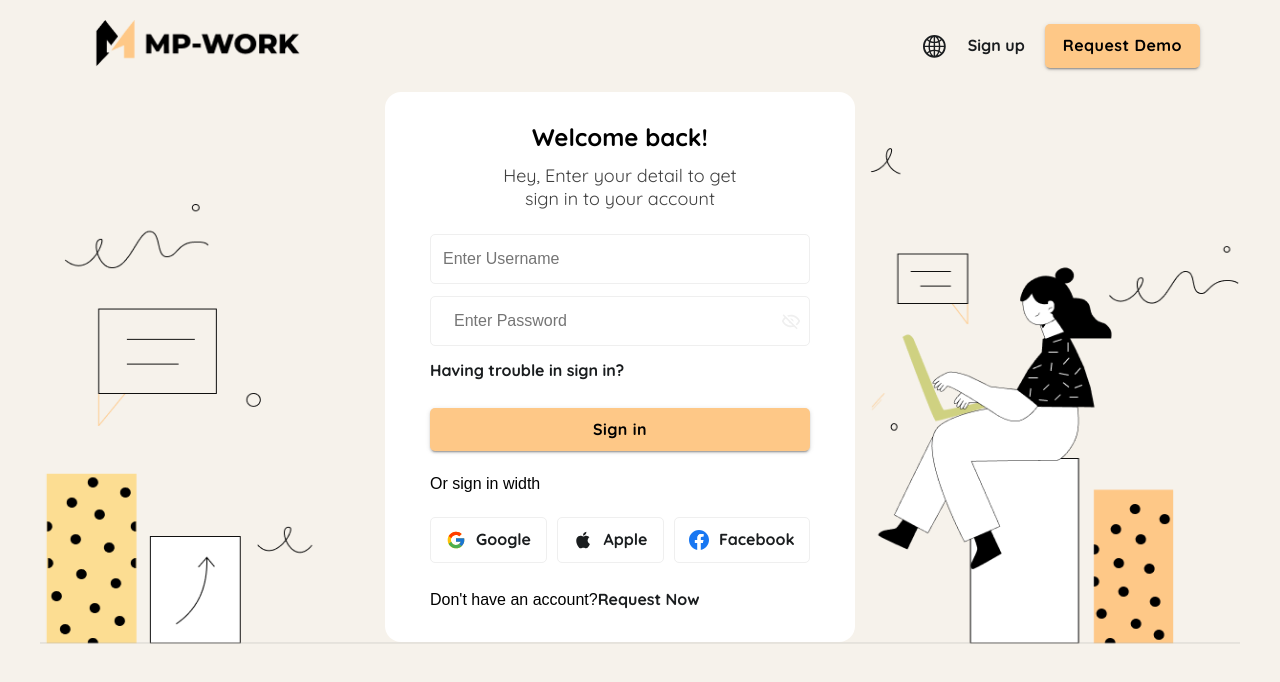
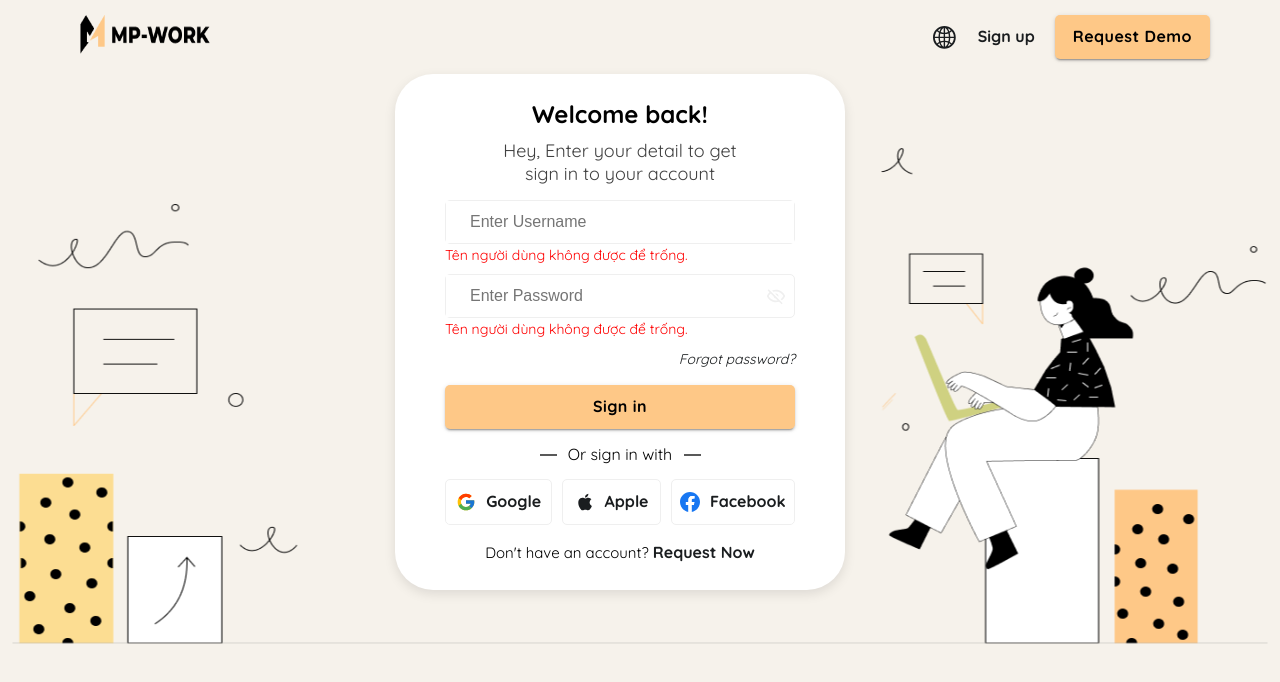
Before and after one commit to LeGiau11/mp-work, a Next.js app: page /Login in a window 1280 px wide. Shown: the top 682 px of the page. Built offline with nearby package versions, Linux system fonts and the light colour scheme.

Commit message:
continue to do login page

```diff
--- a/src/components/Input/input.module.scss
+++ b/src/components/Input/input.module.scss
@@ -5,6 +5,7 @@ $font-size: variable.$font-size;
 $border-color: variable.$border-color;
 $border-color-hover: variable.$primary-color-first;
 $border-color-focus: variable.$primary-color-first-disabled;
+$padding: variable.$padding;
 
 .inputPrefix {
   position: relative;
@@ -29,7 +30,7 @@ $border-color-focus: variable.$primary-color-first-disabled;
   input {
     border: none;
     outline: none;
-    padding: $border-radius * 3 0;
+    padding: $padding + 3 $padding + 15;
 
     font-size: $font-size;
 
--- a/src/components/InputPassword/input-password.module.scss
+++ b/src/components/InputPassword/input-password.module.scss
@@ -6,6 +6,7 @@ $txt-color: variable.$primary-color-second;
 $border-color: variable.$border-color;
 $border-color-hover: variable.$primary-color-first;
 $border-color-focus: variable.$primary-color-first-disabled;
+$padding: variable.$padding;
 
 .container {
   display: inline-flex;
@@ -29,7 +30,7 @@ $border-color-focus: variable.$primary-color-first-disabled;
     outline: none;
     border: none;
 
-    padding: $border-radius * 3;
+    padding: $padding + 3 $padding + 15;
 
     font-size: $font-size;
 
--- a/src/pages/Login/Login.module.scss
+++ b/src/pages/Login/Login.module.scss
@@ -3,10 +3,19 @@
 $font-family: variable.$font-family;
 $font-size: variable.$font-size;
 $bg-login-color: variable.$bg-login-color;
+$white: variable.$white;
+$padding: variable.$padding;
+$gap: variable.$gap;
+$ms-error-color: variable.$ms-error-color;
+$md-font-size: variable.$md-font-size;
+$font-weight: 400;
+$width: 15px;
+$local-color: rgba(0, 0, 0, 0.65);
 
 .container {
   width: 100%;
   height: 100vh;
+  max-height: 100vh;
 
   display: flex;
   flex-direction: column;
@@ -14,23 +23,6 @@ $bg-login-color: variable.$bg-login-color;
 
   background-color: $bg-login-color;
   position: relative;
-
-  // background-image: url("../../../public/login_image.png");
-  // background: left / contain url("../../../public/login_image.png") no-repeat;
-  // background-size: cover;
-}
-.wrapper {
-  width: 470px;
-  height: auto;
-
-  padding: 30px 45px;
-
-  background-color: white;
-  border-radius: 16px;
-
-  display: flex;
-  flex-direction: column;
-  gap: 24px;
 }
 
 .loginTitle {
@@ -38,19 +30,19 @@ $bg-login-color: variable.$bg-login-color;
   flex-direction: column;
   align-items: center;
   justify-content: center;
-  gap: 12px;
+  gap: $gap;
 
   h1 {
-    font-size: 24px;
+    font-size: $font-size + 8;
     font-family: $font-family;
   }
 
   p {
     font-family: $font-family;
-    font-size: 18px;
+    font-size: $font-size + 2;
 
     text-align: center;
-    font-weight: 400;
+    font-weight: $font-weight;
     padding: 0px 15%;
     color: rgba(0, 0, 0, 0.75);
   }
@@ -59,12 +51,12 @@ $bg-login-color: variable.$bg-login-color;
 .loginInput {
   display: flex;
   flex-direction: column;
-  align-items: baseline;
-  gap: 12px;
+  align-items: flex-end;
+  gap: $gap;
 }
 
 .username {
-  padding: 0px 12px;
+  padding: 0;
 
   input {
     font-size: $font-size;
@@ -72,7 +64,8 @@ $bg-login-color: variable.$bg-login-color;
 }
 
 .password {
-  padding: 0px 8px;
+  padding: 0;
+  padding-right: $padding - 1;
 }
 
 .logo {
@@ -82,7 +75,7 @@ $bg-login-color: variable.$bg-login-color;
   align-items: center;
   justify-content: space-between;
 
-  padding: 20px 80px;
+  padding: 15px 70px;
 }
 
 .logoRight {
@@ -90,7 +83,13 @@ $bg-login-color: variable.$bg-login-color;
   align-items: center;
   justify-content: center;
 
-  gap: 20px;
+  gap: $gap * 2;
+}
+
+.forgotPassword {
+  font-weight: $font-weight;
+  font-style: italic;
+  font-size: $md-font-size;
 }
 
 .image {
@@ -105,11 +104,81 @@ $bg-login-color: variable.$bg-login-color;
   position: relative;
   z-index: 2;
   left: -20px;
+
+  overflow: hidden;
+  background-color: $white;
+  padding: 25px 50px;
+  border-radius: 38px;
+
+  display: flex;
+  flex-direction: column;
+  align-items: center;
+  gap: $gap;
+
+  max-width: 450px;
+
+  box-shadow: 0 4px 12px rgba(0, 0, 0, 0.1); /* Hiệu ứng đổ bóng */
+
+  form {
+    width: 100%;
+    height: 100%;
+
+    display: flex;
+    flex-direction: column;
+    justify-content: center;
+    gap: $gap + 5;
+  }
+}
+
+.signInWith {
+  text-align: center;
+  position: relative;
+
+  &::before {
+    display: inline-block;
+
+    content: "";
+    border: 1px solid $local-color;
+    position: absolute;
+    top: 50%;
+    left: 27%;
+    transform: rotate(180deg);
+
+    width: $width;
+  }
+
+  &::after {
+    display: inline-block;
+
+    content: "";
+    border: 1px solid $local-color;
+    position: absolute;
+    top: 50%;
+    right: 27%;
+    transform: rotate(180deg);
+
+    width: $width;
+  }
 }
 
 .social {
   display: flex;
   align-items: center;
   justify-content: center;
-  gap: 10px;
+  gap: $gap;
 }
+
+.haveAnAccount {
+  display: flex;
+  align-items: center;
+  justify-content: center;
+  gap: $gap - 6;
+
+  font-size: $md-font-size + 1;
+}
+
+.errorMessage {
+  color: $ms-error-color;
+
+  font-size: $md-font-size;
+}
--- a/src/pages/Login/index.tsx
+++ b/src/pages/Login/index.tsx
@@ -41,8 +41,8 @@ export default function Login() {
       <div className={styles.logo}>
         <div className="left">
           <Image
-            width={220}
-            height={48}
+            width={140}
+            height={40}
             src="/images/logo.png"
             alt="logo.png"
           />
@@ -59,7 +59,7 @@ export default function Login() {
       </div>
       <div className={styles.image}>
         <Image
-          width={1200}
+          width={1255}
           height={500}
           src="/images/login.png"
           alt="login.png"
@@ -67,12 +67,12 @@ export default function Login() {
       </div>
       <div className={styles.content}>
         <form onSubmit={formik.handleSubmit}>
-          <div className={styles.wrapper}>
           <div className={styles.loginTitle}>
             <h1>Welcome back!</h1>
             <p>Hey, Enter your detail to get sign in to your account</p>
           </div>
           <div className={styles.loginInput}>
+            <div>
               <Input
                 placeholder="Enter Username"
                 className={styles.username}
@@ -81,6 +81,11 @@ export default function Login() {
                 value={formik.values.username}
                 onChange={formik.handleChange}
               />
+              <span className={styles.errorMessage}>
+                Tên người dùng không được để trống.
+              </span>
+            </div>
+            <div>
               <InputPassword
                 className={styles.password}
                 placeholder="Enter Password"
@@ -88,8 +93,16 @@ export default function Login() {
                 value={formik.values.password}
                 onChange={formik.handleChange}
               />
-              <Button variant="text" type="button">
-                Having trouble in sign in?
+              <span className={styles.errorMessage}>
+                Tên người dùng không được để trống.
+              </span>
+            </div>
+            <Button
+              className={styles.forgotPassword}
+              variant="text"
+              type="button"
+            >
+              Forgot password?
             </Button>
           </div>
           <Button
@@ -99,7 +112,7 @@ export default function Login() {
           >
             Sign in
           </Button>
-            <span>Or sign in width</span>
+          <span className={styles.signInWith}>Or sign in with</span>
           <div className={styles.social}>
             <Button variant="outlined" icon={<Google />} type="button">
               Google
@@ -113,12 +126,11 @@ export default function Login() {
               Facebook
             </Button>
           </div>
-            <div>
+          <div className={styles.haveAnAccount}>
             Don&apos;t have an account?
             <Button variant="text" type="button">
-                <strong>Request Now</strong>
+              Request Now
             </Button>
-            </div>
           </div>
         </form>
       </div>
--- a/src/pages/_document.tsx
+++ b/src/pages/_document.tsx
@@ -5,7 +5,6 @@ export default function Document() {
     <Html lang="en">
       <Head>
         <meta name="description" content="Generated by create next app" />
-        <meta name="viewport" content="width=device-width, initial-scale=1" />
         <link rel="icon" href="/logo.ico" />
         <link
           href="https://fonts.googleapis.com/css2?family=Quicksand:wght@300;400;500;600;700&display=swap"
--- a/src/pages/index.tsx
+++ b/src/pages/index.tsx
@@ -42,17 +42,17 @@ export default function Layout() {
     router.push("/login");
   };
 
-  if (loading) return <Loading/>;
+  if (loading) return <Loading />;
 
   return (
     <>
       <Head>
         <title>Home Page - My Next.js App</title>
+        <meta name="viewport" content="width=device-width, initial-scale=1" />
         <meta name="description" content="Welcome to my awesome Next.js app!" />
       </Head>
       {!token ? <Login /> : null}
       {token ? (
-
         <div className={styles.page}>
           <Button variant="outlined" type="button" onClick={handleClick}>
             Logout
--- a/src/styles/color.scss
+++ b/src/styles/color.scss
@@ -13,3 +13,4 @@ $txt-btn-disabled: #40322280;
 $txt-btn-default: #1a1d1f;
 $txt-btn-default-disabled: #1a1d1f80;
 $bg-login-color: #f6f2eb;
+$ms-error-color: #ff0000;
--- a/src/styles/display.scss
+++ b/src/styles/display.scss
@@ -1,4 +1,6 @@
 $font-size: 16px;
+$sm-font-size: 13px;
+$md-font-size: 14px;
 $border-radius: 5px;
 $font-family: "Quicksand", sans-serif;
 $screen-width: 100vw;
--- a/src/styles/globals.scss
+++ b/src/styles/globals.scss
@@ -1,5 +1,11 @@
 @use "./--variable.scss" as variable;
-@import url('https://fonts.googleapis.com/css2?family=Quicksand:wght@300;400;500;600;700&display=swap');
+@import url("https://fonts.googleapis.com/css2?family=Quicksand:wght@300;400;500;600;700&display=swap");
+
+* {
+  box-sizing: border-box;
+  padding: 0;
+  margin: 0;
+}
 
 html,
 body {
@@ -16,7 +22,7 @@ body {
   }
 
   ::-webkit-scrollbar-thumb {
-    background-color: #D1D1D1; /* Màu của phần kéo */
+    background-color: #d1d1d1; /* Màu của phần kéo */
     border-radius: 6px; /* Bo tròn góc */
     border: 1px solid transparent; /* Viền để tạo khoảng cách */
     background-clip: content-box; /* Giúp phần bo tròn không bị cắt */
@@ -28,23 +34,51 @@ body {
   }
 
   ::-webkit-scrollbar-thumb:hover {
-    background-color: #C9C9C9; /* Màu khi hover */
+    background-color: #c9c9c9; /* Màu khi hover */
   }
 }
 
 body {
-  font-family: Arial, Helvetica, sans-serif;
+  font-family: variable.$font-family;
   -webkit-font-smoothing: antialiased;
   -moz-osx-font-smoothing: grayscale;
 }
 
-* {
-  box-sizing: border-box;
-  padding: 0;
-  margin: 0;
+/* Mobile (dưới 576px) */
+@media (max-width: 575.98px) {
+  /* CSS cho màn hình mobile */
+  body {
+    font-size: 13px;
+  }
+}
+/* Tablet nhỏ và mobile ngang (576px đến 767px) */
+@media (min-width: 576px) and (max-width: 767.98px) {
+  /* CSS cho tablet nhỏ và mobile ngang */
+  body {
+    font-size: 13px;
+  }
 }
 
-a {
-  color: inherit;
-  text-decoration: none;
+/* Tablet lớn (768px đến 991px) */
+@media (min-width: 768px) and (max-width: 991.98px) {
+  /* CSS cho tablet lớn */
+  body {
+    font-size: 14px;
+  }
 }
+
+/* Desktop (992px đến 1199px) */
+@media (min-width: 992px) and (max-width: 1199.98px) {
+  /* CSS cho desktop phổ thông */
+  body {
+    font-size: 14px;
+  }
+}
+
+/* Desktop lớn (từ 1200px trở lên) */
+@media (min-width: 1200px) {
+  /* CSS cho màn hình lớn */
+  body {
+    font-size: 16px;
+  }
+}
--- a/src/svg/facebook.tsx
+++ b/src/svg/facebook.tsx
@@ -6,7 +6,7 @@ const Facebook = () => (
     fill="none"
     xmlns="http://www.w3.org/2000/svg"
   >
-    <g clip-path="url(#clip0_1_354)">
+    <g clipPath="url(#clip0_1_354)">
       <path
         d="M20 10C20 4.47719 15.5228 0 10 0C4.47719 0 0 4.47719 0 10C0 14.9913 3.65687 19.1284 8.4375 19.8785V12.8906H5.89844V10H8.4375V7.79688C8.4375 5.29063 9.93047 3.90625 12.2147 3.90625C13.3088 3.90625 14.4531 4.10156 14.4531 4.10156V6.5625H13.1922C11.9499 6.5625 11.5625 7.33336 11.5625 8.12422V10H14.3359L13.8926 12.8906H11.5625V19.8785C16.3431 19.1284 20 14.9913 20 10Z"
         fill="#1877F2"
```
Lines whose indentation alone changed are shown as unchanged.
